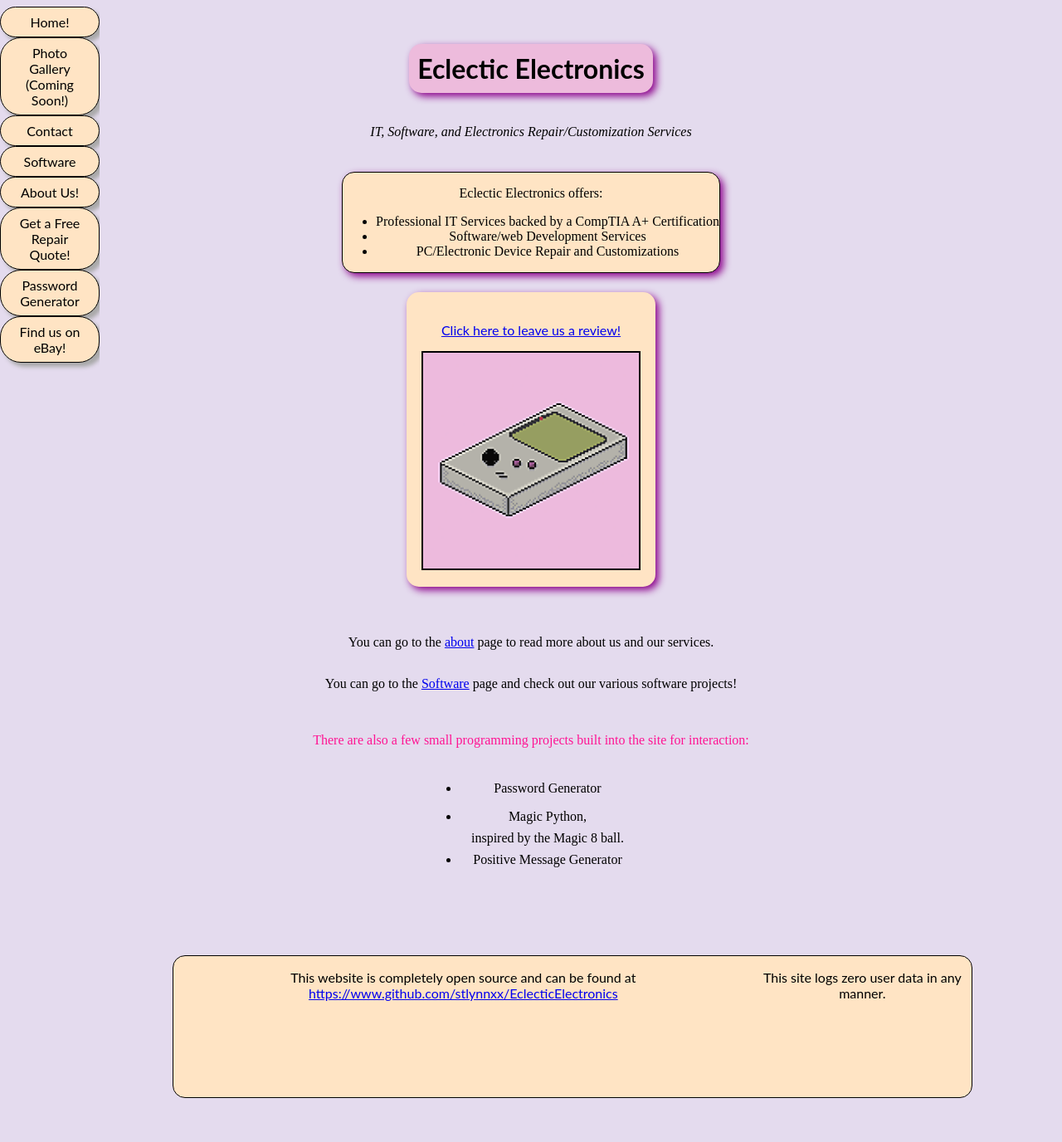
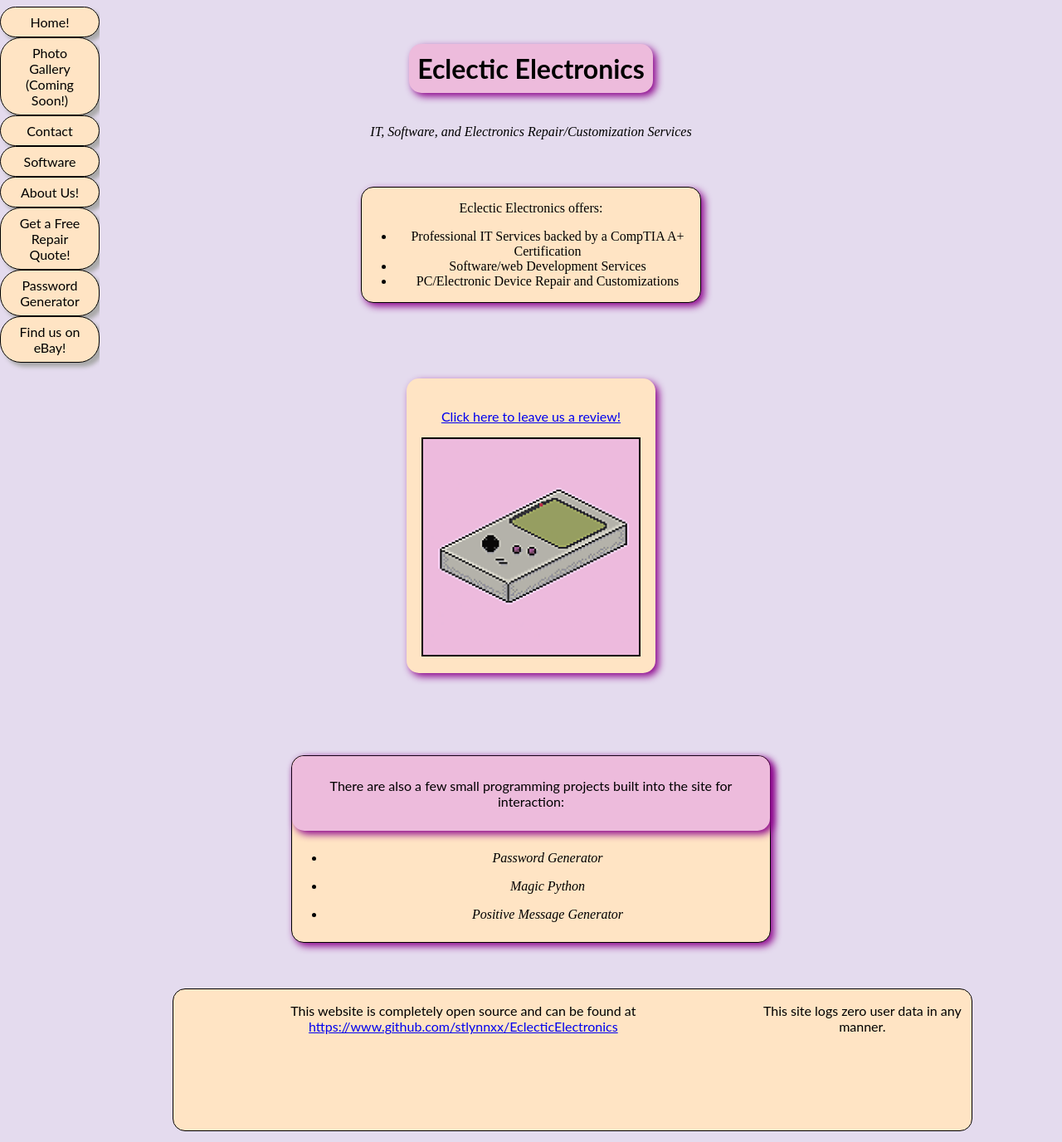
Before and after one commit to stlynnxx/EclecticElectronics, a Flask app: page / in a window 1280 px wide. Shown: the top 1376 px of the page at 83% size. Before the commit the page ends 1323 px from the top, so only its background shows below. Run offline with Flask 3, Linux system fonts and the light colour scheme.

Commit message:
Rewrite work

```diff
--- a/static/main.css
+++ b/static/main.css
@@ -251,11 +251,13 @@ body {text-align: center;
     flex-direction: row;
     justify-content: center;
     align-items: center;
+    padding: 10%;
+}
 
-}
 .container-item {
     padding: 10px;
 }
+
 .container-item-img {
  font-family: "Lato", sans-serif;
 
@@ -353,7 +355,38 @@ text-align: center;
 text-box: auto;
 border-radius: 15px;
 border: black solid 1.75px;
-padding 10px;
-margin: 5px;
+padding 10%;
+margin: 5%;
 
 }
+.home_ul_two {
+
+align-items: stretch;
+box-shadow: 4px 4px 10px darkmagenta;
+color: black;
+background-color: bisque;
+text-align: center;
+text-box: auto;
+border-radius: 15px;
+border: black solid 1.75px;
+padding 10%;
+margin: 1%;
+
+}
+
+.title_two {
+    font-family: "Lato", sans-serif;
+    font-kerning: auto;
+    text-align: center;
+    text-box: auto;
+    text-decoration-style: solid;
+    text-decoration-color: black;
+    border-radius: 15px;
+    padding: 10px;
+    background-color: rgb(237,187,220);
+    display: flex;
+    align-items: flex-end;
+    flex-direction: column;
+    box-shadow: 4px 4px 10px darkmagenta;
+
+}
--- a/templates/home01.html
+++ b/templates/home01.html
@@ -77,19 +77,22 @@
         </div> <!-- Terminates content-flex-one-->
     </div> <!-- Terminates content-flex-main-->
     <br>
+    <!--
     <p>You can go to the <a href="{{ url_for('about') }}">about</a> page to read more about us and our services.</p>
     <p>You can go to the <a href="{{ url_for('software') }}">Software</a> page and check out our various software projects!</p>
-    <br>
+    <br>-->
     <div class="content-flex-two">
-        <p class="p">
-            There are also a few small programming projects built into the site for interaction:
+        <div class="home_ul_two">
+        <div class="title_two"><p>
+            There are also a few small programming projects built into the site for interaction:</div>
             <ul>
-                <li><a href="{{ url_for('generator') }}">Password Generator</a></li>
-                <li><a href="{{ url_for('magicpython') }}">Magic Python,</a>inspired by the Magic 8 ball.</li>
-                <li><a href="{{ url_for('positive') }}">Positive Message Generator</a></li>
+                <li><a href="{{ url_for('generator') }}"><i>Password Generator</i></a></li>
+                <li><a href="{{ url_for('magicpython') }}"><i>Magic Python</i></a></li>
+                <li><a href="{{ url_for('positive') }}"><i>Positive Message Generator</i></a></li>
 
             </ul>
         </p>
+        </div>
     </div> <!-- Terminates content-flex-two-->
     <!-- Footer-->
 
```
Also changed, not shown: 1 other file.
